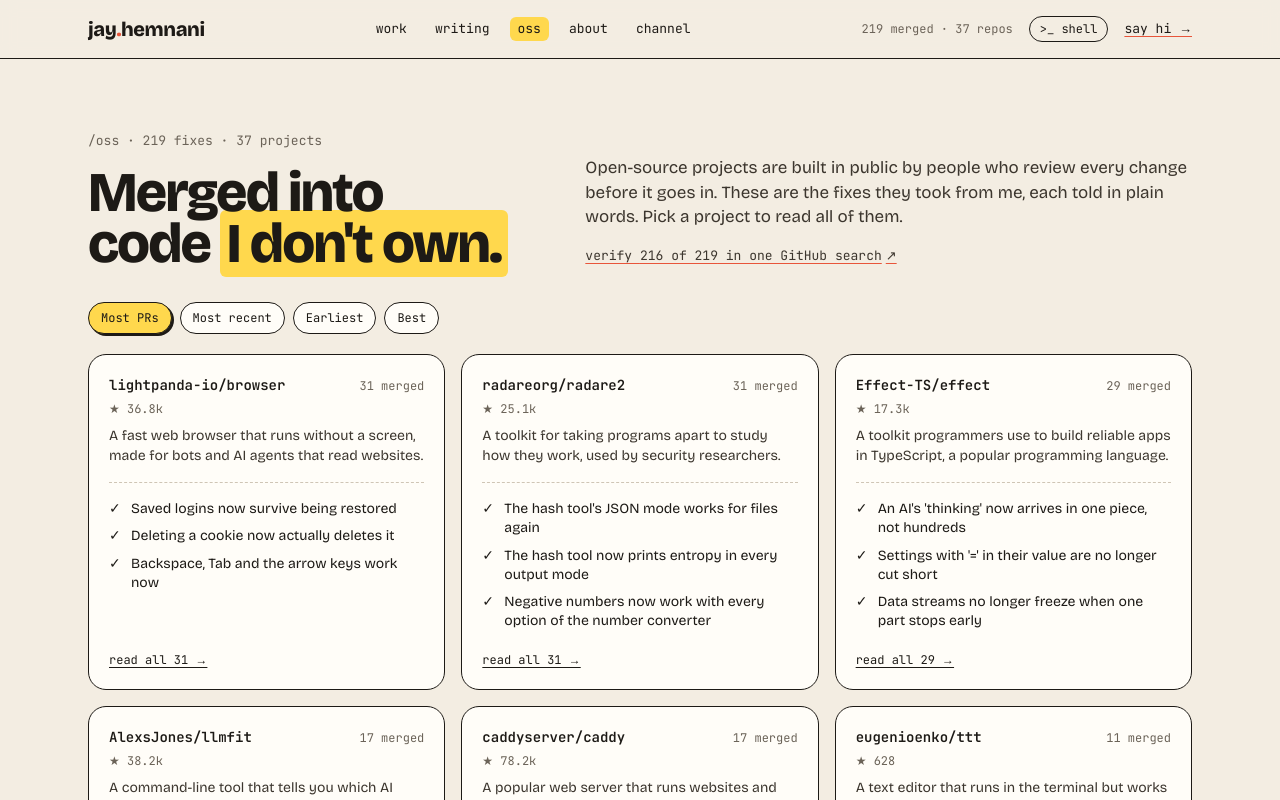
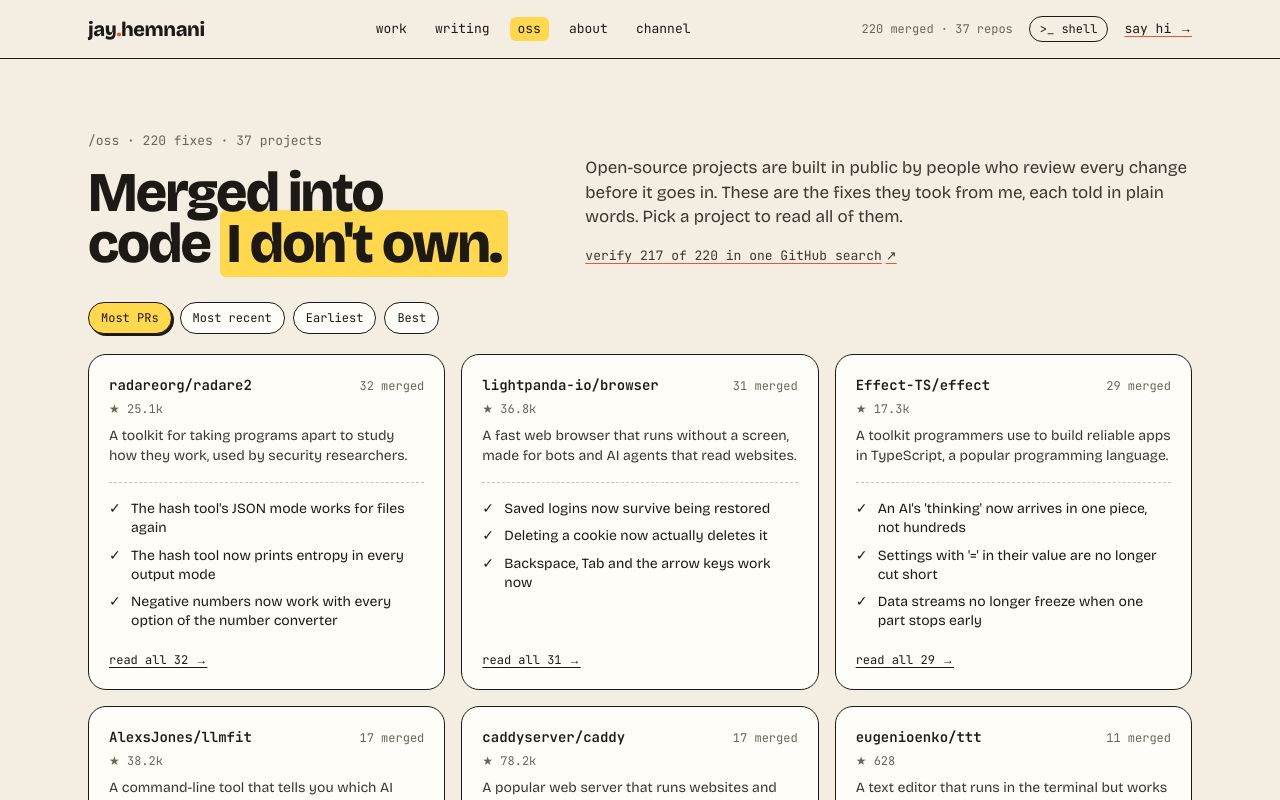
Before and after one commit to jayhemnani9910/personal-website, a Next.js app: page /oss in a window 1280 px wide. Shown: the top 800 px of the page. Built offline with nearby package versions, Linux system fonts and the light colour scheme.

Commit message:
Add 1 more merged pull request

```diff
--- a/content/oss/radareorg-radare2.json
+++ b/content/oss/radareorg-radare2.json
@@ -3,6 +3,14 @@
   "about": "A toolkit for taking programs apart to study how they work, used by security researchers.",
   "stars": 25104,
   "prs": [
+    {
+      "number": 27098,
+      "merged": "2026-10-21",
+      "title": "radiff2 now shows the real file names in its unified diff",
+      "broken": "When you compared two files as a unified diff, the header showed the names of hidden temporary files instead of the files you gave it.",
+      "changed": "The diff now labels each side with the name you passed in. Other tools that use the same diff code behave as before.",
+      "matters": "The output reads like a normal diff, so you can tell which side is which and feed it to other tools."
+    },
     {
       "number": 27070,
       "merged": "2026-10-21",
--- a/src/data/home.ts
+++ b/src/data/home.ts
@@ -354,6 +354,7 @@
   { repo: "radareorg/radare2", number: "#27102", href: "https://github.com/radareorg/radare2/pull/27102" },
   { repo: "uutils/tar", number: "#409", href: "https://github.com/uutils/tar/pull/409" },
   { repo: "uutils/util-linux", number: "#671", href: "https://github.com/uutils/util-linux/pull/671" },
+  { repo: "radareorg/radare2", number: "#27098", href: "https://github.com/radareorg/radare2/pull/27098" },
 ];
 
 /**
```
Also changed, not shown: 2 other files (tests, documents, lock files or other folders).
